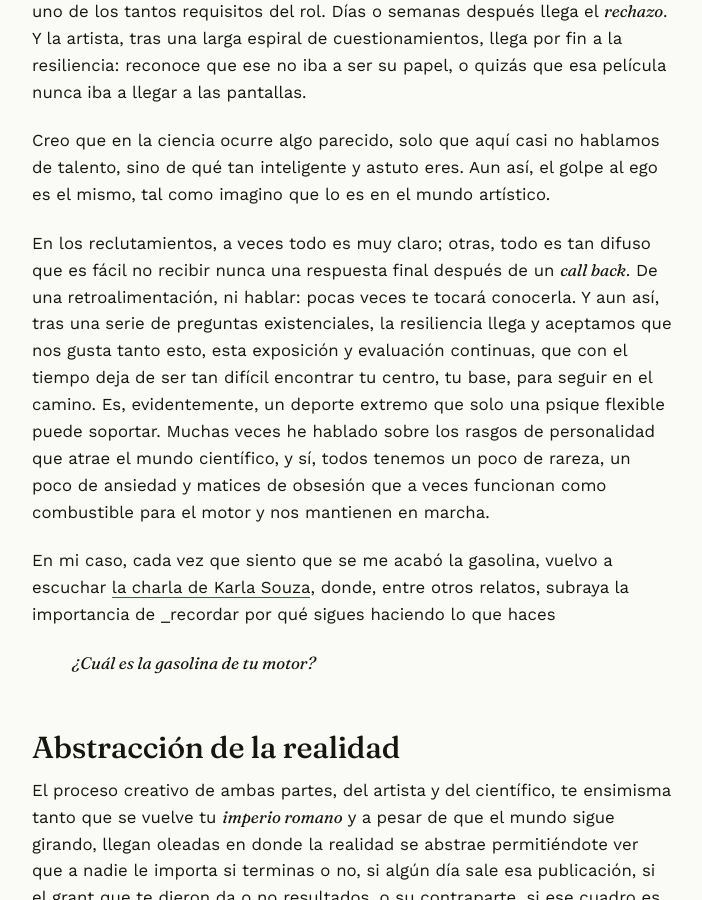
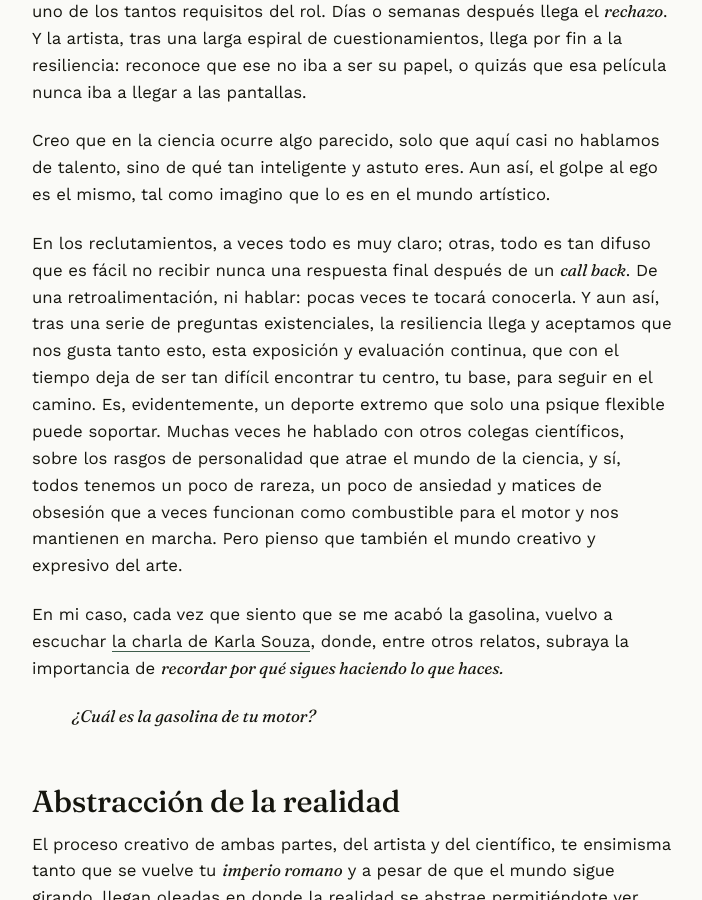
Before and after one commit to AnaAquiles/AnaAquiles.github.io, a Jekyll site: the page built from _posts/2026-10-27-curadores-esp.md, in a window 1280 px wide and 900 px high, scrolled down 5163 px. Shown: the whole window, without its empty margins (288-990 px from the left). Built offline with Jekyll 4.4.1, drawn with Linux system fonts in a browser that asks for light colours; comment, search, counter and statistics services are not loaded.

Commit message:
Curadores eng esp final version

```diff
--- a/_posts/2026-10-27-curadores-esp.md
+++ b/_posts/2026-10-27-curadores-esp.md
@@ -55,9 +55,9 @@ Imaginemos a una actriz que ha estudiado teatro y drama durante años, y cuyo ta
 
 Creo que en la ciencia ocurre algo parecido, solo que aquí casi no hablamos de talento, sino de qué tan inteligente y astuto eres. Aun así, el golpe al ego es el mismo, tal como imagino que lo es en el mundo artístico.
 
-En los reclutamientos, a veces todo es muy claro; otras, todo es tan difuso que es fácil no recibir nunca una respuesta final después de un _call back_. De una retroalimentación, ni hablar: pocas veces te tocará conocerla. Y aun así, tras una serie de preguntas existenciales, la resiliencia llega y aceptamos que nos gusta tanto esto, esta exposición y evaluación continuas, que con el tiempo deja de ser tan difícil encontrar tu centro, tu base, para seguir en el camino. Es, evidentemente, un deporte extremo que solo una psique flexible puede soportar. Muchas veces he hablado sobre los rasgos de personalidad que atrae el mundo científico, y sí, todos tenemos un poco de rareza, un poco de ansiedad y matices de obsesión que a veces funcionan como combustible para el motor y nos mantienen en marcha.
+En los reclutamientos, a veces todo es muy claro; otras, todo es tan difuso que es fácil no recibir nunca una respuesta final después de un _call back_. De una retroalimentación, ni hablar: pocas veces te tocará conocerla. Y aun así, tras una serie de preguntas existenciales, la resiliencia llega y aceptamos que nos gusta tanto esto, esta exposición y evaluación continua, que con el tiempo deja de ser tan difícil encontrar tu centro, tu base, para seguir en el camino. Es, evidentemente, un deporte extremo que solo una psique flexible puede soportar. Muchas veces he hablado con otros colegas científicos, sobre los rasgos de personalidad que atrae el mundo de la ciencia, y sí, todos tenemos un poco de rareza, un poco de ansiedad y matices de obsesión que a veces funcionan como combustible para el motor y nos mantienen en marcha. Pero pienso que también el mundo creativo y expresivo del arte.
 
-En mi caso, cada vez que siento que se me acabó la gasolina, vuelvo a escuchar [la charla de Karla Souza](https://youtu.be/kz6GON4ykNo?si=CHk-vVONyZ1jETOC), donde, entre otros relatos, subraya la importancia de _recordar por qué sigues haciendo lo que haces
+En mi caso, cada vez que siento que se me acabó la gasolina, vuelvo a escuchar [la charla de Karla Souza](https://youtu.be/kz6GON4ykNo?si=CHk-vVONyZ1jETOC), donde, entre otros relatos, subraya la importancia de _recordar por qué sigues haciendo lo que haces._
 
 >_¿Cuál es la gasolina de tu motor?_
 
```
